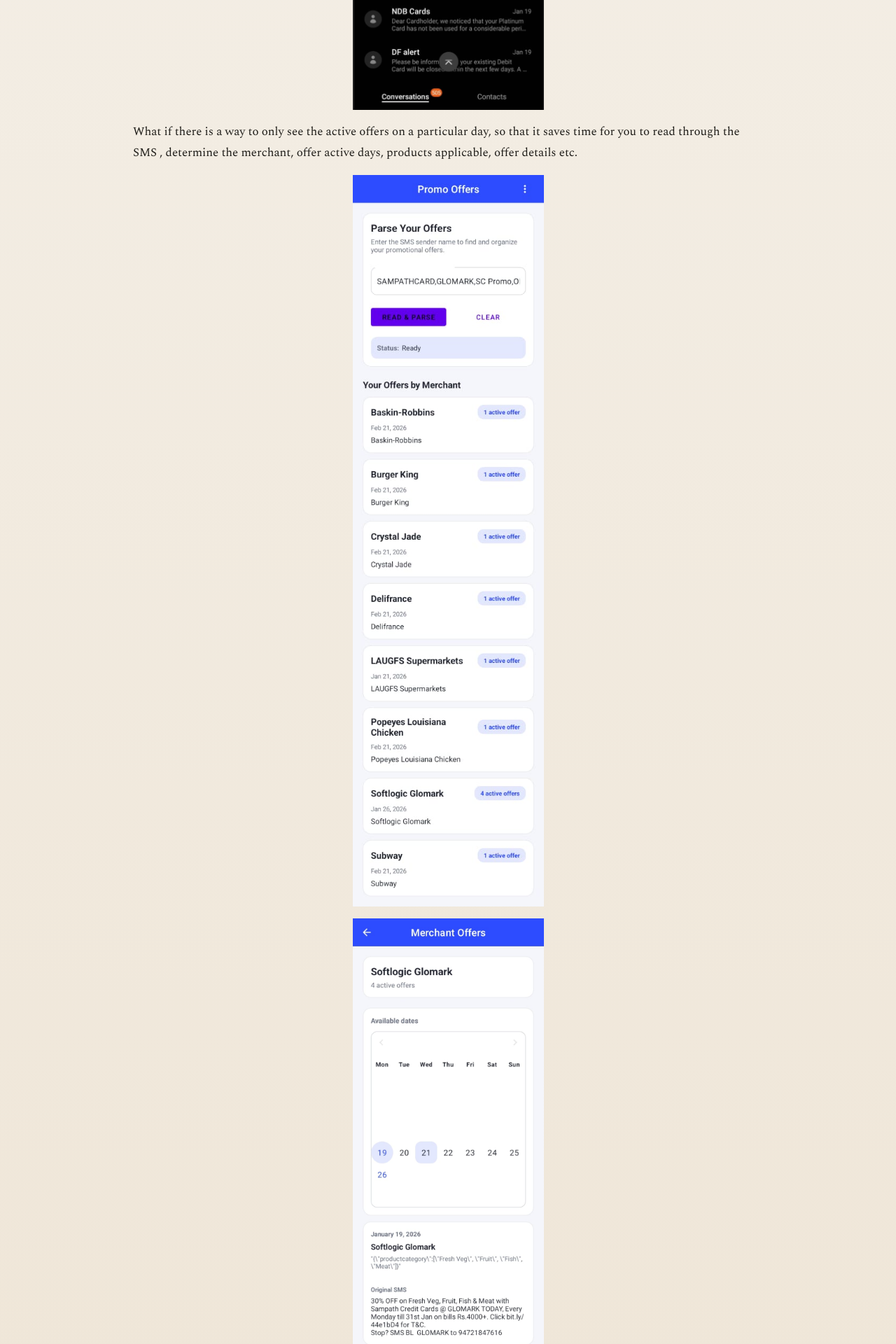
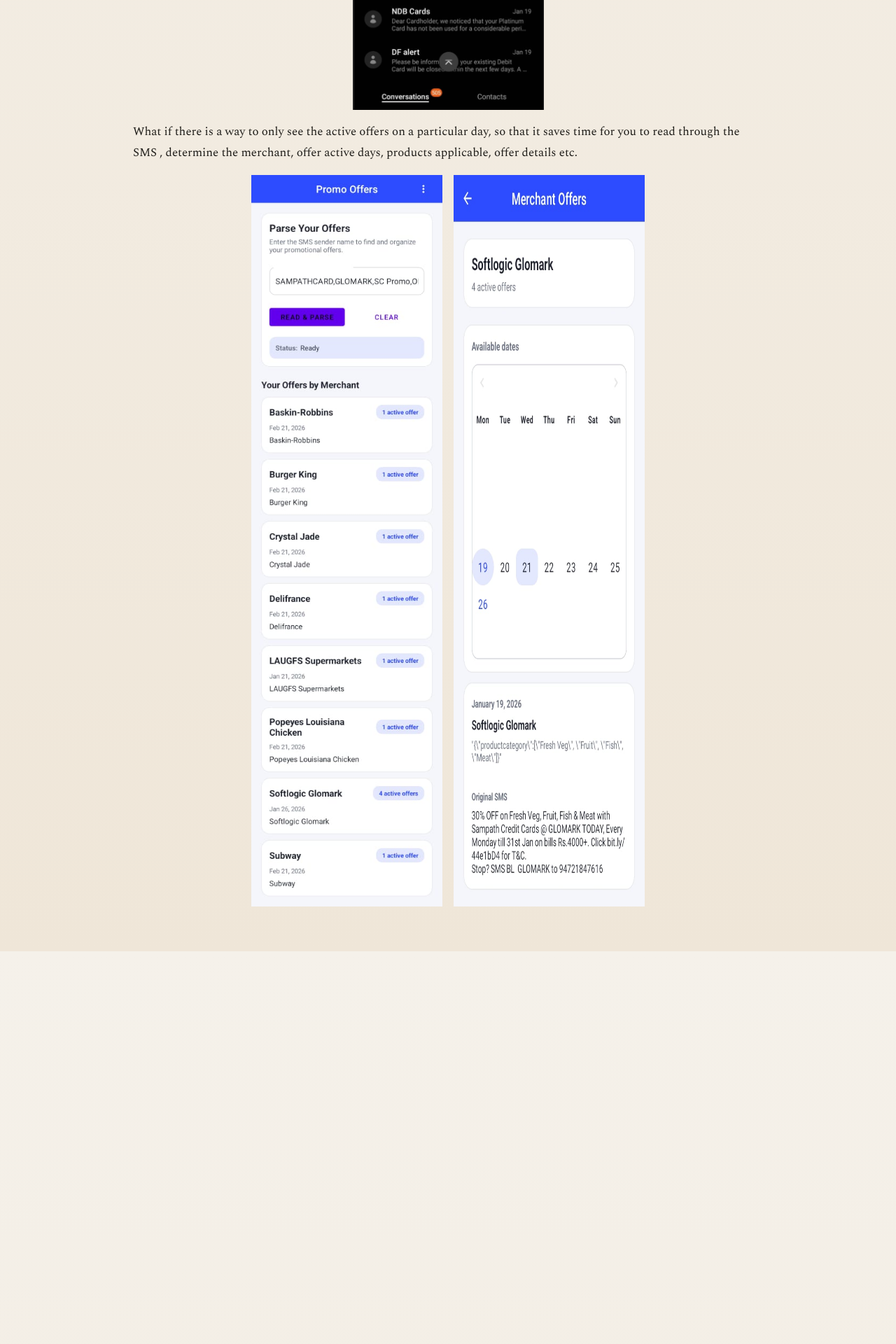
Before and after one commit to nilanka-weeraman/nilanka-weeraman.github.io, a Jekyll site: the page built from _posts/2026-01-20-welcome.md, in a window 1280 px wide. Shown: the part 1138-3058 px from the top of the page at 70% size. Built offline with Jekyll 4.4.1, drawn with Linux system fonts in a browser that asks for light colours; after the commit the page ends 2497 px from its top, so only the background shows below that.

Commit message:
change image layout

```diff
--- a/_posts/2026-01-20-welcome.md
+++ b/_posts/2026-01-20-welcome.md
@@ -10,6 +10,7 @@ two bank accounts and Sampath Bank and Commercial bank having two credit cards w
 
 What if there is a way to only see the active offers on a particular day, so that it saves time for you to read through the SMS , determine the merchant, offer active days, products applicable, offer details etc. <br>
 
-<img class="post-image" style="--post-image-width: 273px; --post-image-max: 320px;" src="{{ '/assets/images/landing_page.jpeg' | relative_url }}" alt="Landing Page" width="90" height="260" />
-
-<img class="post-image" style="--post-image-width: 273px; --post-image-max: 320px;" src="{{ '/assets/images/merchant_summary.jpeg' | relative_url }}" alt="Glomark Offer Summary" width="90" height="260" />
+<div class="post-image-row">
+  <img class="post-image" style="--post-image-width: 273px; --post-image-max: 320px;" src="{{ '/assets/images/landing_page.jpeg' | relative_url }}" alt="Landing Page" width="90" height="260" />
+  <img class="post-image" style="--post-image-width: 273px; --post-image-max: 320px;" src="{{ '/assets/images/merchant_summary.jpeg' | relative_url }}" alt="Glomark Offer Summary" width="90" height="260" />
+</div>
--- a/assets/css/site.css
+++ b/assets/css/site.css
@@ -110,6 +110,18 @@ body {
   height: auto;
 }
 
+.post-image-row {
+  display: flex;
+  justify-content: center;
+  gap: 16px;
+  flex-wrap: wrap;
+  margin: 16px 0;
+}
+
+.post-image-row .post-image {
+  margin: 0;
+}
+
 @media (max-width: 640px) {
   .site-header {
     padding-top: 32px;
```
